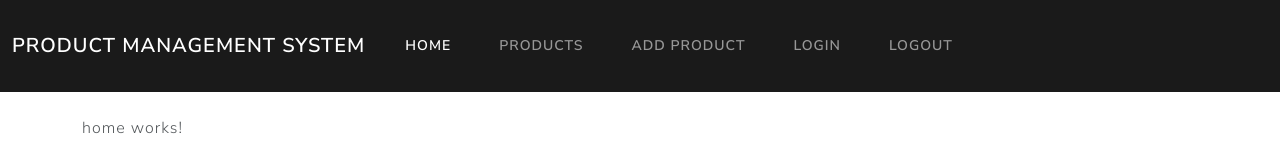
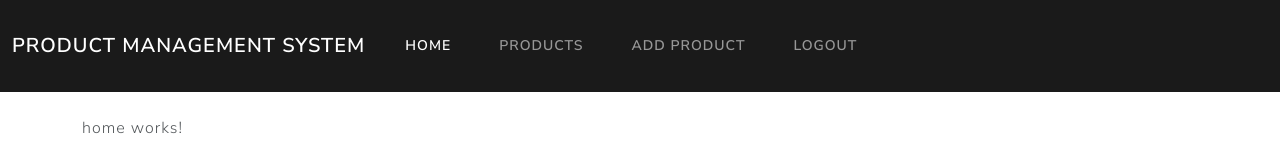
Before and after one commit to joydip-git/siemens-angular-15thapril2024, an Angular app in the folder codes/day-5/pms-app-v3/: page /home in a window 1280 px wide. Shown: the top 160 px of the page. Built offline with nearby package versions, Linux system fonts and the light colour scheme; sample sign-in values are in the browser's storage.

Commit message:
Complete PMS App Update after final midification

```diff
--- a/codes/day-5/pms-app-v3/src/app/dash-board/dash-board.component.html
+++ b/codes/day-5/pms-app-v3/src/app/dash-board/dash-board.component.html
@@ -20,10 +20,9 @@
                     <a class="nav-link" routerLink="/products/add">Add Product</a>
                 </li>
                 <li class="nav-item">
-                    <a class="nav-link" routerLink="/login">LogIn</a>
-                </li>
-                <li class="nav-item" *ngIf="isLogged">
-                    <a class="nav-link" (click)="logout()">LogOut</a>
+                    <a class="nav-link" (click)="logout()">
+                        {{isLogged?'Logout':'LogIn'}}
+                    </a>
                 </li>
             </ul>
         </div>
--- a/codes/day-5/pms-app-v3/src/app/dash-board/dash-board.component.ts
+++ b/codes/day-5/pms-app-v3/src/app/dash-board/dash-board.component.ts
@@ -7,13 +7,17 @@ import { Router } from '@angular/router';
   styleUrl: './dash-board.component.css'
 })
 export class DashBoardComponent {
-  isLogged = false;
+
   constructor(private router: Router) {
-    if (sessionStorage.getItem('token'))
-      this.isLogged = true
+
+  }
+  get isLogged() {
+    return sessionStorage.getItem('token')
   }
   logout() {
-    sessionStorage.removeItem('token')
+    if (this.isLogged) {
+      sessionStorage.removeItem('token')
+    }
     this.router.navigate(['/login'])
   }
 }
```
